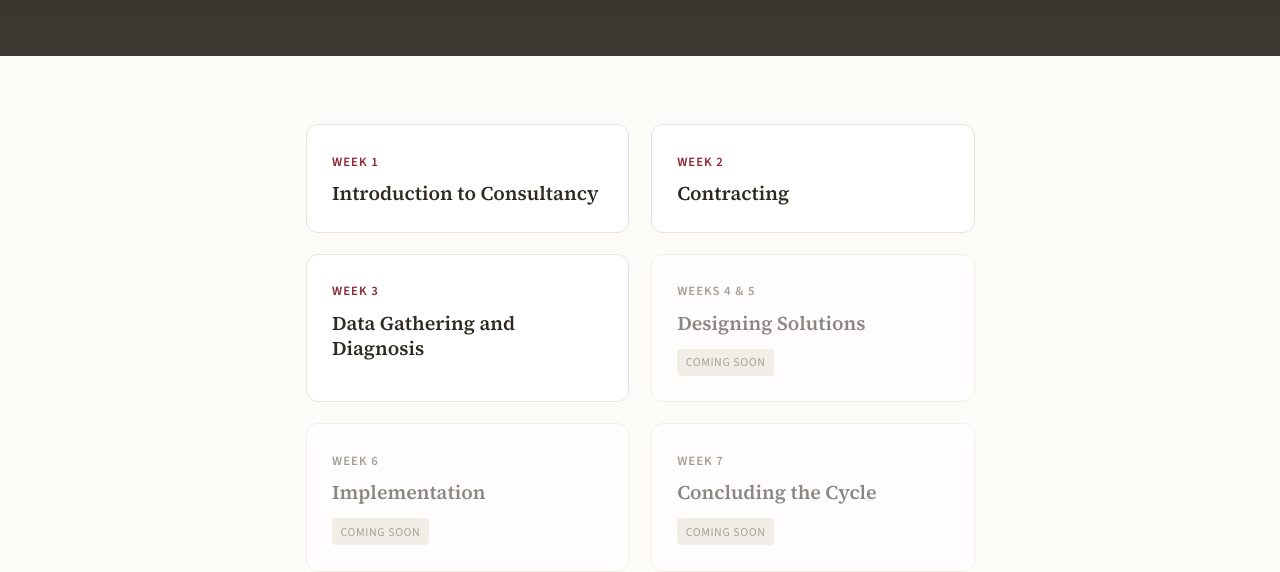
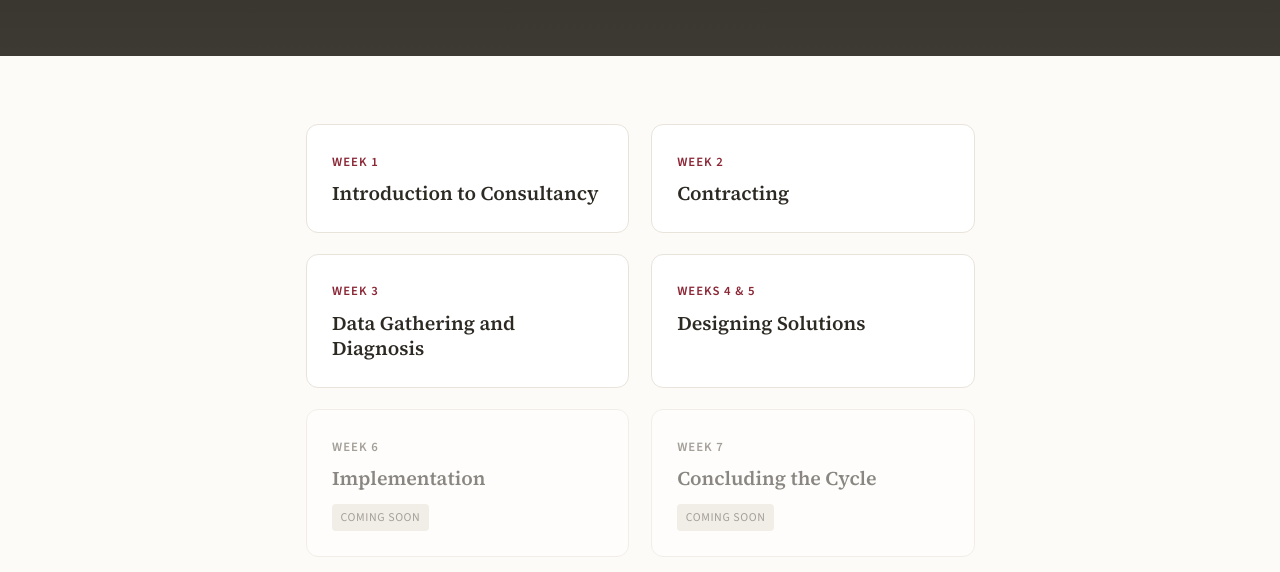
Before and after one commit to LukasWallrich/cpp_webpage, a website: page index.html in a window 1280 px wide. Shown: the part 228-800 px from the top of the page. Drawn offline with nearby package versions, Linux system fonts and the light colour scheme.

Commit message:
Make W4 live

```diff
--- a/index.html
+++ b/index.html
@@ -37,11 +37,10 @@
       <div class="week-title">Data Gathering and Diagnosis</div>
     </a>
 
-    <div class="week-card coming-soon">
+    <a href="W4_5_designing_solutions/index.html" class="week-card">
       <div class="week-number">Weeks 4 & 5</div>
       <div class="week-title">Designing Solutions</div>
-      <span class="coming-soon-badge">Coming soon</span>
-    </div>
+    </a>
 
     <div class="week-card coming-soon">
       <div class="week-number">Week 6</div>
```
